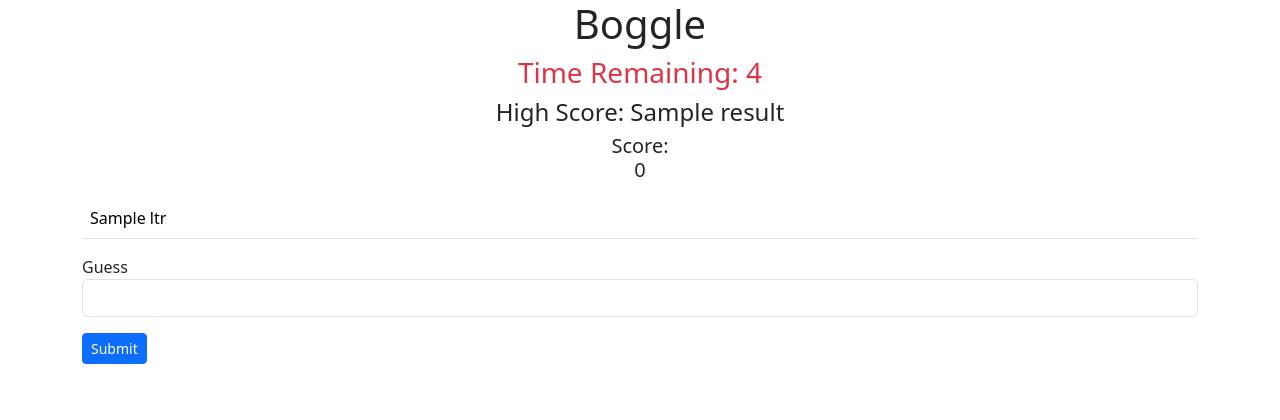
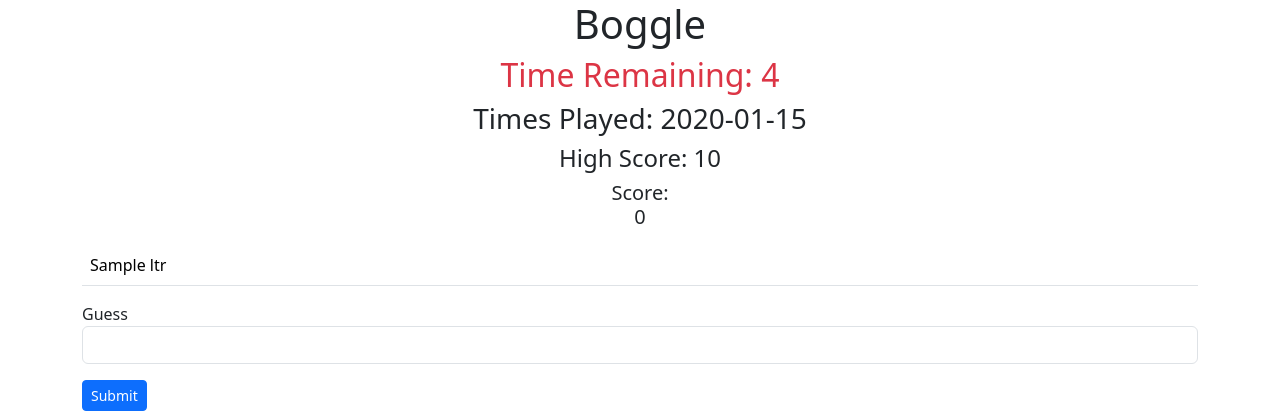
Before and after one commit to paytontaylor/flask-boggle_new, a Flask app: template templates/boggle.html in a window 1280 px wide. Shown: the top 420 px of the page. Run offline with Flask 2, Linux system fonts and the light colour scheme; the template is opened without the code that fills it: most values are stand-ins (such as "Sample title", 1, 10 or a date in 2020).

Commit message:
boggle_final

```diff
--- a/app.py
+++ b/app.py
@@ -13,7 +13,10 @@ def show_board():
     board = boggle_game.make_board()
     session['board'] = board
 
-    return render_template("boggle.html", board=board)
+    high_score = session.get('high-score', 0)
+    times_played = session.get('times-played', 0)
+
+    return render_template("boggle.html", board=board, high_score=high_score, times_played=times_played)
 
 
 @app.route('/check-word', methods=['POST'])
@@ -25,10 +28,18 @@ def check_word():
     return jsonify(result=result)
 
 
-@app.route('/get-stats', methods=['POST'])
+@app.route('/check-score', methods=['POST'])
 def get_stats():
     """ Checks for new high score and tracks times played """
+    high_score = session.get('high-score', 0)
+    times_played = session.get('times-played', 0)
     score = request.json['score']
-    session['high-score'] = score
-    high_score = session['high-score']
-    return jsonify(high_score=high_score)
+
+    if score > high_score:
+        high_score = score
+        session['high-score'] = high_score
+
+    result = session['high-score']
+    session['times-played'] = times_played + 1
+
+    return jsonify(high_score=result)
--- a/static/boggle.js
+++ b/static/boggle.js
@@ -2,7 +2,6 @@ const $form = $('#form');
 const $showTimer = $('#showTimer');
 let $score = parseInt($('#score').text());
 let seconds = 10;
-let highScore;
 
 const timer = () => {
     let handle = setInterval(() => {
@@ -46,7 +45,7 @@ const checkWord = (res) => {
 
 const sendStats = async (final_score) => {
     // Sends score info to backend
-    let data = await axios.post('/get-stats', {'score': $score})
+    let data = await axios.post('/check-score', {'score': $score})
 }
 
 timer()
--- a/templates/boggle.html
+++ b/templates/boggle.html
@@ -10,9 +10,9 @@
   <body>
     <div class="container">
         <h1 class="text-center">Boggle</h1>
-        <h3 id="showTimer" class="text-center text-danger">Time Remaining:
-        </h3>
-        <h4 class="text-center">High Score: {{result}}</h4>
+        <h2 id="showTimer" class="text-center text-danger">Time Remaining:</h2>
+        <h3 class="text-center">Times Played: {{times_played}} </h3>
+        <h4 class="text-center">High Score: {{high_score}}</h4>
         <h5 class="text-center">Score: <p id="score">0</p></h5>
         <table class="table">
             <tbody>
```
